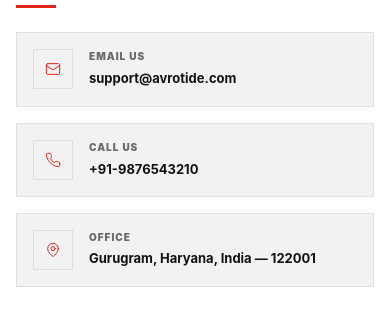
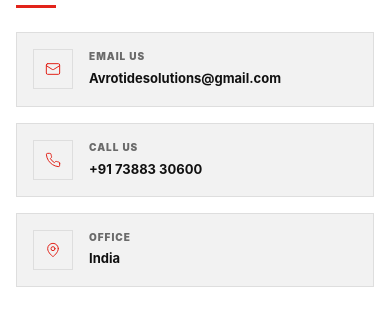
Before and after one commit to devendr2025a/ecommerce-platform, a React (Vite) app in the folder frontend/: page /contact in a window 390 px wide. Shown: the part 377-687 px from the top of the page. Built offline with nearby package versions, Linux system fonts and the light colour scheme; no server answers.

Commit message:
feat: update contact details & fix WhatsApp links with real phone number

```diff
--- a/frontend/src/App.jsx
+++ b/frontend/src/App.jsx
@@ -66,7 +66,7 @@ const AppLayout = ({ children }) => (
     <Footer />
     {/* WhatsApp Float */}
     <a
-      href="https://wa.me/910000000000"
+      href="https://wa.me/917388330600"
       target="_blank"
       rel="noopener noreferrer"
       className="fixed bottom-8 right-8 z-50 bg-[#25D366] text-white p-4 rounded-full shadow-2xl hover:scale-110 transition-transform duration-300 group"
--- a/frontend/src/pages/Contact.jsx
+++ b/frontend/src/pages/Contact.jsx
@@ -3,9 +3,9 @@ import { Mail, Phone, MapPin, Send } from 'lucide-react';
 import toast from 'react-hot-toast';
 
 const CONTACTS = [
-  { icon: Mail, label: 'Email Us', value: 'support@avrotide.com', href: 'mailto:support@avrotide.com' },
-  { icon: Phone, label: 'Call Us', value: '+91-9876543210', href: 'tel:+919876543210' },
-  { icon: MapPin, label: 'Office', value: 'Gurugram, Haryana, India — 122001', href: null },
+  { icon: Mail, label: 'Email Us', value: 'Avrotidesolutions@gmail.com', href: 'mailto:Avrotidesolutions@gmail.com' },
+  { icon: Phone, label: 'Call Us', value: '+91 73883 30600', href: 'tel:+917388330600' },
+  { icon: MapPin, label: 'Office', value: 'India', href: null },
 ];
 
 export default function Contact() {
@@ -63,7 +63,7 @@ export default function Contact() {
 
               {/* WhatsApp CTA */}
               <a
-                href="https://wa.me/919876543210"
+                href="https://wa.me/917388330600"
                 target="_blank"
                 rel="noopener noreferrer"
                 className="flex items-center justify-center gap-2 w-full border border-[var(--vg-border)] py-3.5 text-[11px] font-bold uppercase tracking-[0.2em] text-[var(--vg-muted)] hover:text-[var(--vg-red)] hover:border-[var(--vg-red)] transition-all"
--- a/frontend/src/pages/ProductDetail.jsx
+++ b/frontend/src/pages/ProductDetail.jsx
@@ -275,7 +275,7 @@ export default function ProductDetail() {
 
                   {/* WhatsApp */}
                   <a
-                    href={`https://wa.me/910000000000?text=I'm interested in ${product.name}`}
+                    href={`https://wa.me/917388330600?text=I'm interested in ${product.name}`}
                     target="_blank"
                     rel="noopener noreferrer"
                     className="flex items-center justify-center gap-2 border border-[var(--vg-border)] py-3.5 text-[11px] font-bold text-[var(--vg-muted)] hover:text-[var(--vg-red)] hover:border-[var(--vg-red)] transition-all uppercase tracking-[0.2em] w-full"
```
